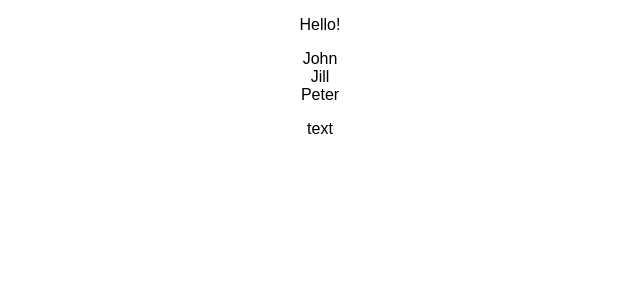
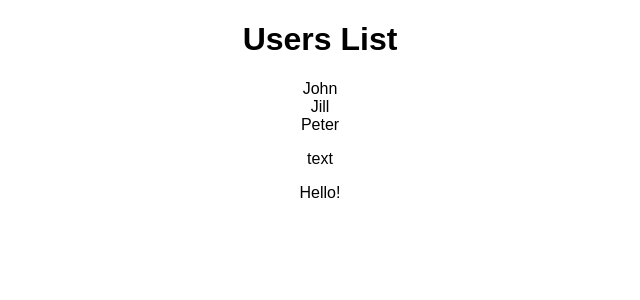
Before and after one commit to Dara-Sy/dummy-app, a React (Create React App) app: page / in a window 1280 px wide. Shown: the top 300 px of the page, without its empty margins (320-960 px from the left). Built offline with nearby package versions, Linux system fonts and the light colour scheme.

Commit message:
passing props title

```diff
--- a/src/App.js
+++ b/src/App.js
@@ -6,8 +6,8 @@ class App extends Component {
   render() {
     return (
       <div className="App">
-      <p>Hello!</p>
-        <Users />
+        <Users title="Users List" />
+        <p>Hello!</p>
       </div>
     );
   }
--- a/src/users/Users.js
+++ b/src/users/Users.js
@@ -5,6 +5,7 @@ class Users extends Component {
   render() {
     return(
       <div>
+        <h1>{this.props.title}</h1>
         <User>John</User>
         <User>Jill</User>
         <User>Peter</User>
```
Also changed, not shown: 1 other file (tests, documents, lock files or other folders).
